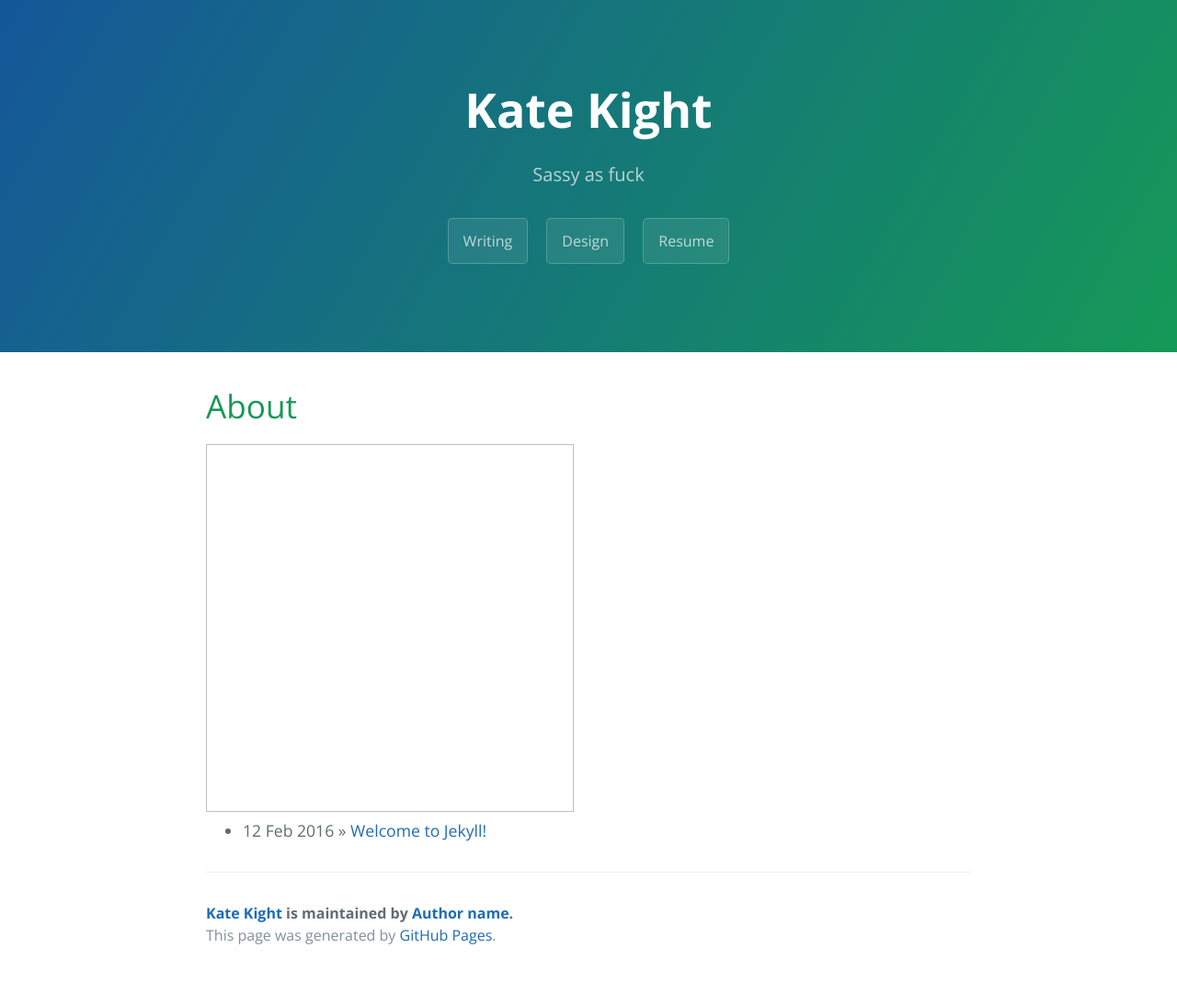
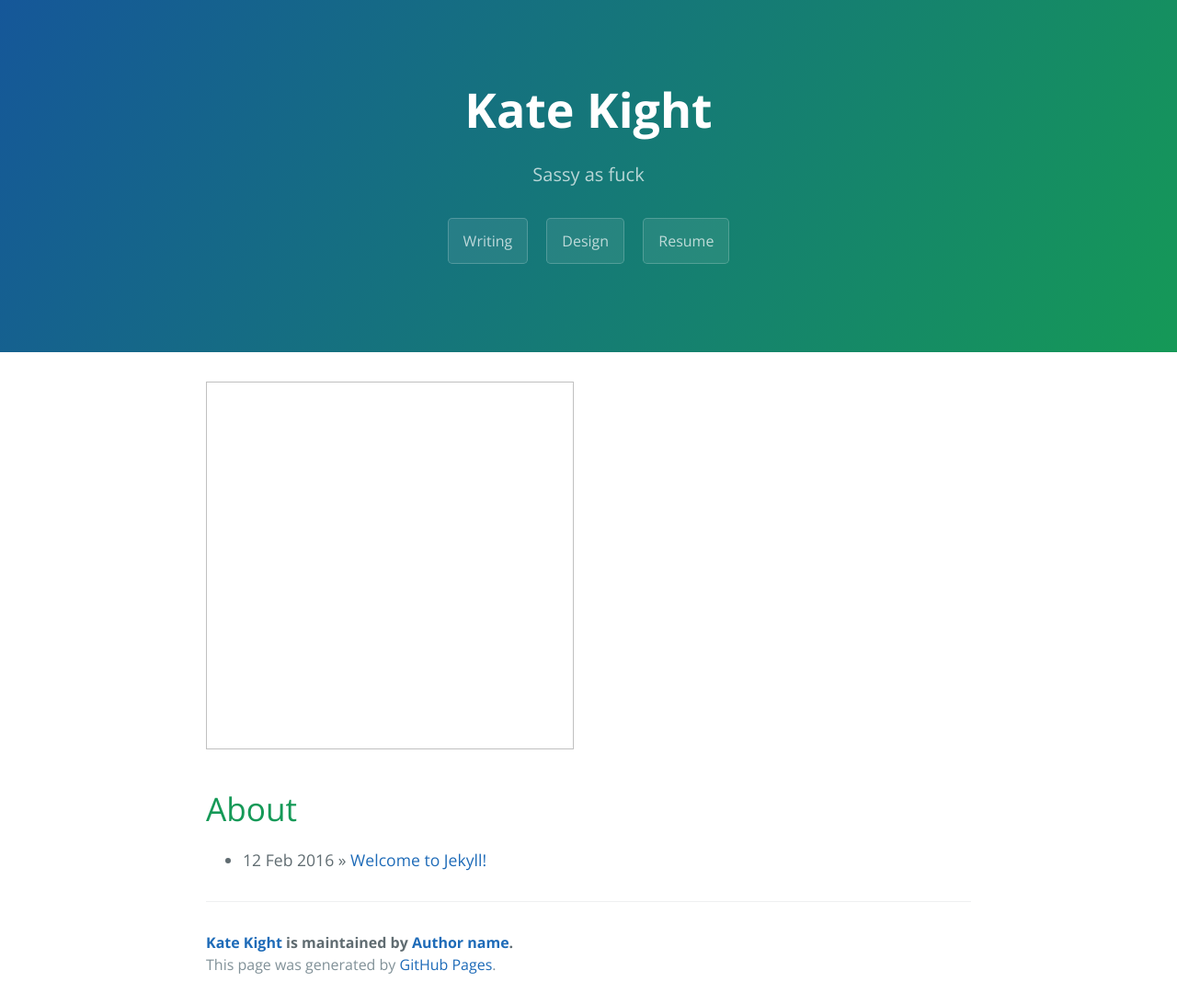
Before and after one commit to Flyakight/flyakight.github.io, a Jekyll site: the page built from index.html, in a window 1280 px wide. Shown: the whole page at 92% size. Built offline with Jekyll 4.4.1, drawn with Linux system fonts in a browser that asks for light colours; the list of posts is cut into pages by our own code; before the commit the page ends 1061 px from its top, so only the background shows below that.

Commit message:
Update index.html

```diff
--- a/index.html
+++ b/index.html
@@ -4,8 +4,8 @@ title: {{site.title}}
 ---
 
 <div id="home">
+  <img href="flyakight.github.io/Images/Headshot.jpg" height="400" width="400">
   <h1> About</h1>
-  <img href="flyakight.github.io/Images/Headshot.jpg" height="400" width="400">
   <ul class="posts">
     {% for post in site.posts %}
       <li><span>{{ post.date | date_to_string }}</span> &raquo; <a href="{{ site.baseurl }}{{ post.url }}">{{ post.title }}</a></li>
```
